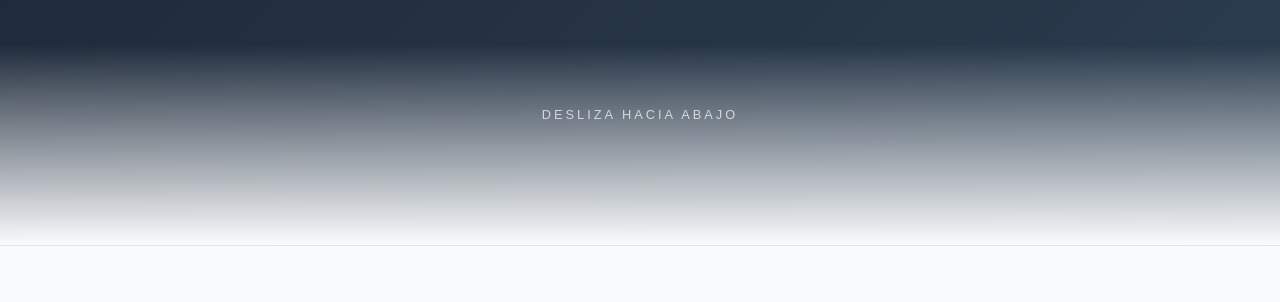
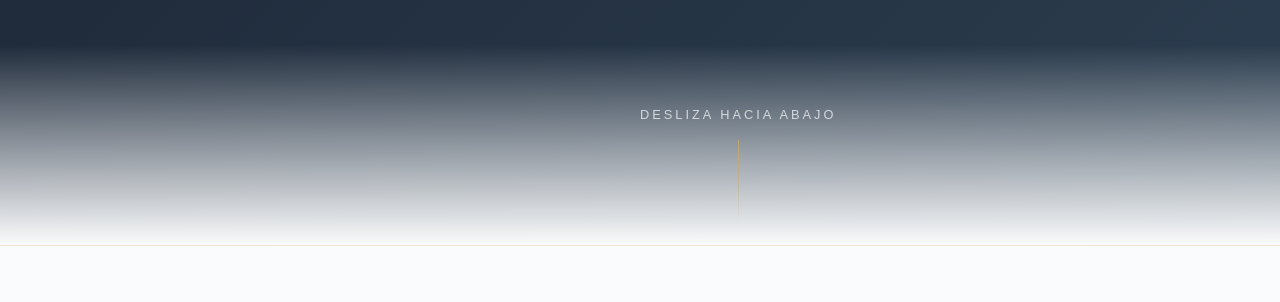
Before and after one commit to streaming10/Perseus_RC_abogados, a Jekyll site: the page built from index.md, in a window 1280 px wide and 900 px high, scrolled down 505 px. Shown: the part 150-452 px from the top of the window. Built offline with Jekyll 4.4.1, drawn with Linux system fonts in a browser that asks for light colours.

Commit message:
Add files via upload

```diff
--- a/_includes/head.html
+++ b/_includes/head.html
@@ -269,22 +269,21 @@
       }
     }
 
-    /* Scroll indicator - CENTRADO PERFECTO */
+    /* Scroll indicator */
     .scroll-indicator {
       position: absolute;
       bottom: 2rem;
-      left: 0;
-      right: 0;
+      left: 50%;
+      transform: translateX(-50%);
       text-align: center;
       opacity: 0;
       animation: fadeInUp 0.8s ease-out 1.2s forwards;
       z-index: 10;
-      width: 100%;
+      width: auto;
       display: flex;
       flex-direction: column;
       align-items: center;
       justify-content: center;
-      margin: 0 auto;
     }
 
     .scroll-text {
@@ -296,7 +295,7 @@
       font-weight: 300;
       text-align: center;
       display: block;
-      width: 100%;
+      width: auto;
       white-space: nowrap;
     }
 
@@ -307,9 +306,6 @@
       animation: scrollPulse 2s ease-in-out infinite;
       margin: 0 auto;
       display: block;
-      position: relative;
-      left: 50%;
-      transform: translateX(-50%);
     }
 
     @keyframes scrollPulse {
```
